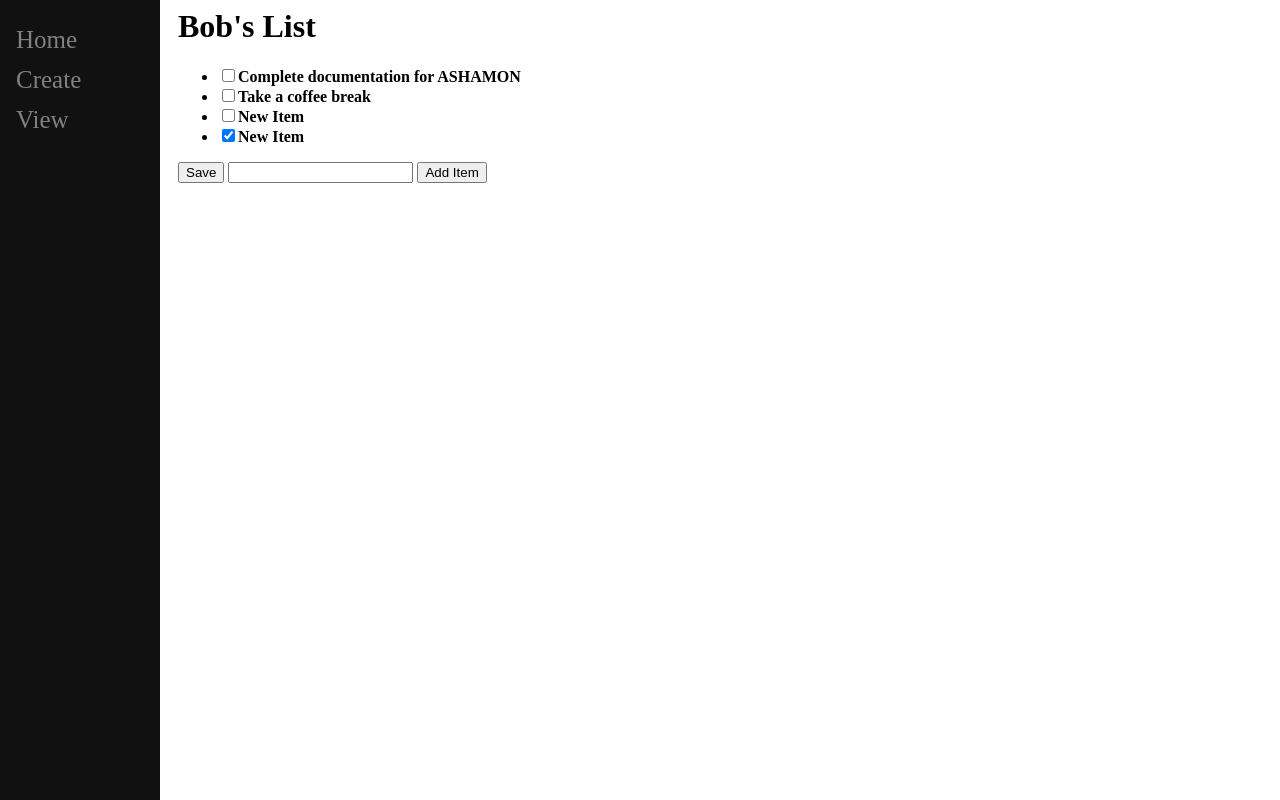
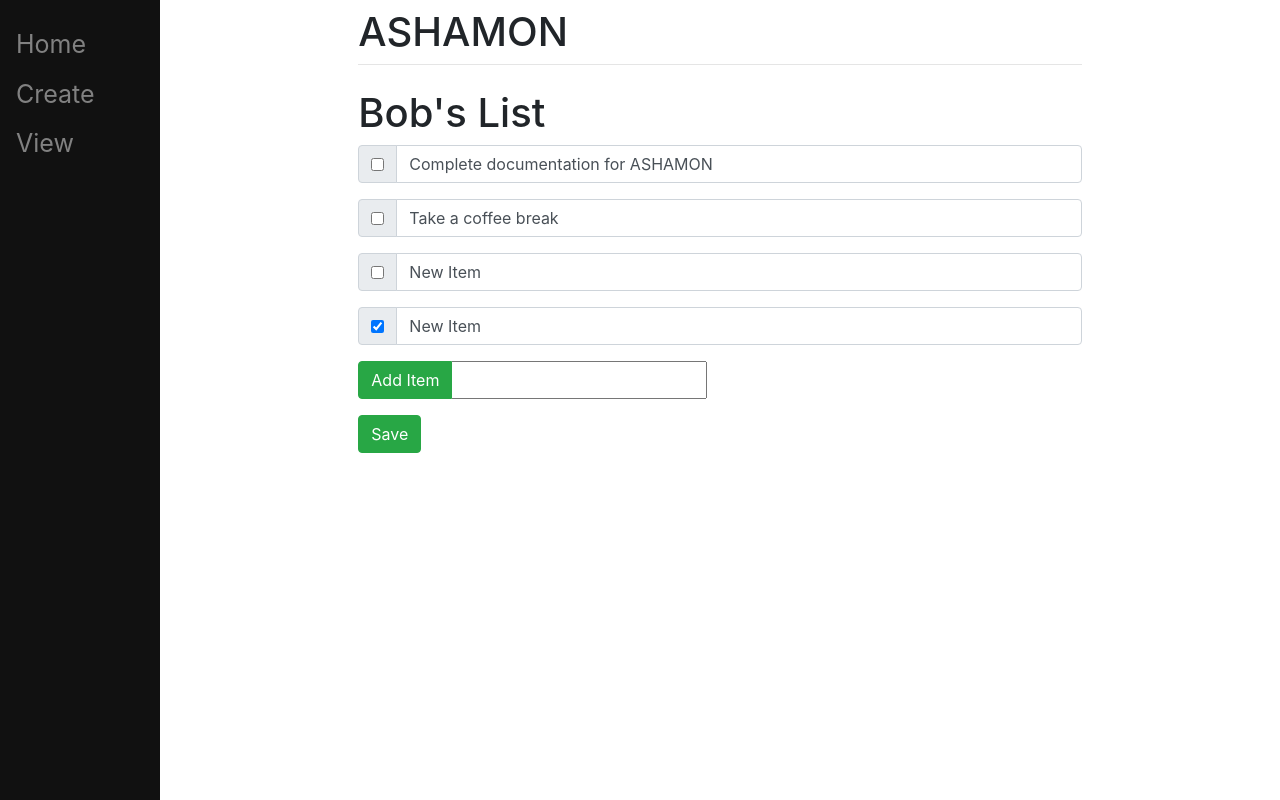
Before and after one commit to patrickmbarker/django_portfolio, a Django app: page /2 in a window 1280 px wide. Run offline with Django 5.2, Linux system fonts and the light colour scheme; data comes from the database, SQL or seed files in the repository.

Commit message:
bootstrap buttons, forms, navbar

```diff
--- a/ASHAMON/main/templates/main/base.html
+++ b/ASHAMON/main/templates/main/base.html
@@ -1,3 +1,4 @@
+<!DOCTYPE html>
 <html>
   <head>
     <style type="text/css">
@@ -31,6 +32,12 @@
         }
 
     </style>
+
+        <meta charset="utf-8">
+        <meta name="viewport" content="width=device-width, initial-scale=1, shrink-to-fit=no">
+
+        <link rel="stylesheet" href="https://cdn.jsdelivr.net/npm/bootstrap@4.3.1/dist/css/bootstrap.min.css" integrity="sha384-ggOyR0iXCbMQv3Xipma34MD+dH/1fQ784/j6cY/iJTQUOhcWr7x9JvoRxT2MZw1T" crossorigin="anonymous">
+
     <title>{% block title %} Patrick's Index {% endblock %}</title>
   </head>
 
@@ -40,12 +47,19 @@
       <a href="/create">Create</a>
       <a href="/2">View</a>
     </div>
-    <p>
       <b>
         <div id="content" , name="content", class="main">
-          {% block content %} Index {% endblock %}
+            <div class="row justify-content-center">
+                <div class="col-8">
+                    <h1 class="mt-2">ASHAMON</h1>
+                    <hr class="mt-0 mb-4">
+                    {% block content %} Index {% endblock %}
+                </div>
+            </div>
         </div>
       </b>
-    </p>
+    <script src="https://code.jquery.com/jquery-3.3.1.slim.min.js" integrity="sha384-q8i/X+965DzO0rT7abK41JStQIAqVgRVzpbzo5smXKp4YfRvH+8abtTE1Pi6jizo" crossorigin="anonymous"></script>
+    <script src="https://cdn.jsdelivr.net/npm/popper.js@1.14.7/dist/umd/popper.min.js" integrity="sha384-UO2eT0CpHqdSJQ6hJty5KVphtPhzWj9WO1clHTMGa3JDZwrnQq4sF86dIHNDz0W1" crossorigin="anonymous"></script>
+    <script src="https://cdn.jsdelivr.net/npm/bootstrap@4.3.1/dist/js/bootstrap.min.js" integrity="sha384-JjSmVgyd0p3pXB1rRibZUAYoIIy6OrQ6VrjIEaFf/nJGzIxFDsf4x0xIM+B07jRM" crossorigin="anonymous"></script>
   </body>
 </html>
--- a/ASHAMON/main/templates/main/list.html
+++ b/ASHAMON/main/templates/main/list.html
@@ -5,17 +5,28 @@
     <h1>{{ls.name}}</h1>
     <form method="post" action="#">
         {% csrf_token %}
-    <ul>
         {% for item in ls.item_set.all%}
+        <div class="input-group mb-3">
+            <div class="input-group-prepend">
+                <div class="input-group-text">
             {% if item.complete == True %}
-                <li><input type="checkbox", value="clicked", name="c{{item.id}}" checked>{{item.text}}</li>
+                <input type="checkbox", value="clicked", name="c{{item.id}}" checked>
             {% else %}
-                <li><input type="checkbox", value="clicked", name="c{{item.id}}">{{item.text}}</li>
+                <input type="checkbox", value="clicked", name="c{{item.id}}">
             {% endif %}
-        {% endfor %}
-    </ul>
-    <button type ="submit", name="save", value="save">Save</button>
-    <input type="text", name="new">
-    <button type ="submit", name="newItem", value="newItem">Add Item</button>
+                </div>
+            </div>
+            <input type="text", value="{{item.text}}" class="form-control">
+        </div>
+    {% endfor %}
+
+    <div class="input-group mb-3">
+        <div class="input-group-prepend">
+            <button type ="submit", name="newItem", value="newItem", class="btn btn-success">Add Item</button>
+        </div>
+        <input type="text", name="new">
+    </div>
+
+    <button type ="submit", name="save", value="save", class="btn btn-success">Save</button>
     </form>
 {% endblock %}
```
Also changed, not shown: ASHAMON/main/templates/main/create.html (+8 -4 lines).
